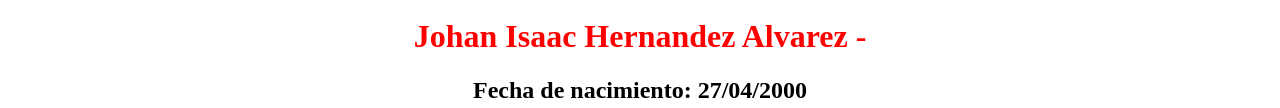
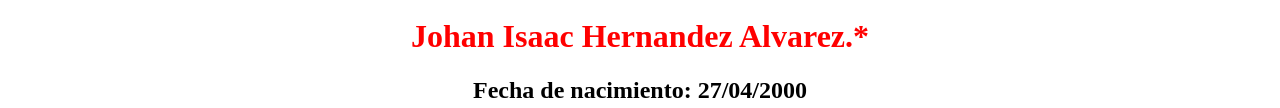
Before and after one commit to IsaacHer/IsaacHer.github.io, a plain HTML site: page index.html in a window 1280 px wide. Shown: the part 376-484 px from the top of the page. Drawn offline with Linux system fonts and the light colour scheme.

Commit message:
cambie nombre carpeta

```diff
--- a/index.html
+++ b/index.html
@@ -6,7 +6,7 @@
 	<body>
 	<center>
 	<img src=https://i1.wp.com/elpalomitron.com/wp-content/uploads/2020/07/Rese%C3%B1a-de-Jujutsu-Kaisen-Y%C3%BBji-Itadori-El-Palomitr%C3%B3n.jpg?resize=750%2C365&ssl=1b alt="alternatetext" style="width:750px;height:365px;">
-	<h1 Style="color:red;"> Johan Isaac Hernandez Alvarez - </h1>
+	<h1 Style="color:red;"> Johan Isaac Hernandez Alvarez.*</h1>
 	<h2> Fecha de nacimiento: 27/04/2000</h2>
 	<p>Actualmente, tengo 20 años, trabajo, estudio y como habito principal
 	   hago ejercicio a diario. Mis padres hicieron de mi infancia un recuerdo
```
Also changed, not shown: fomulario/index.html (renamed from Fomulario-email/index.html).
